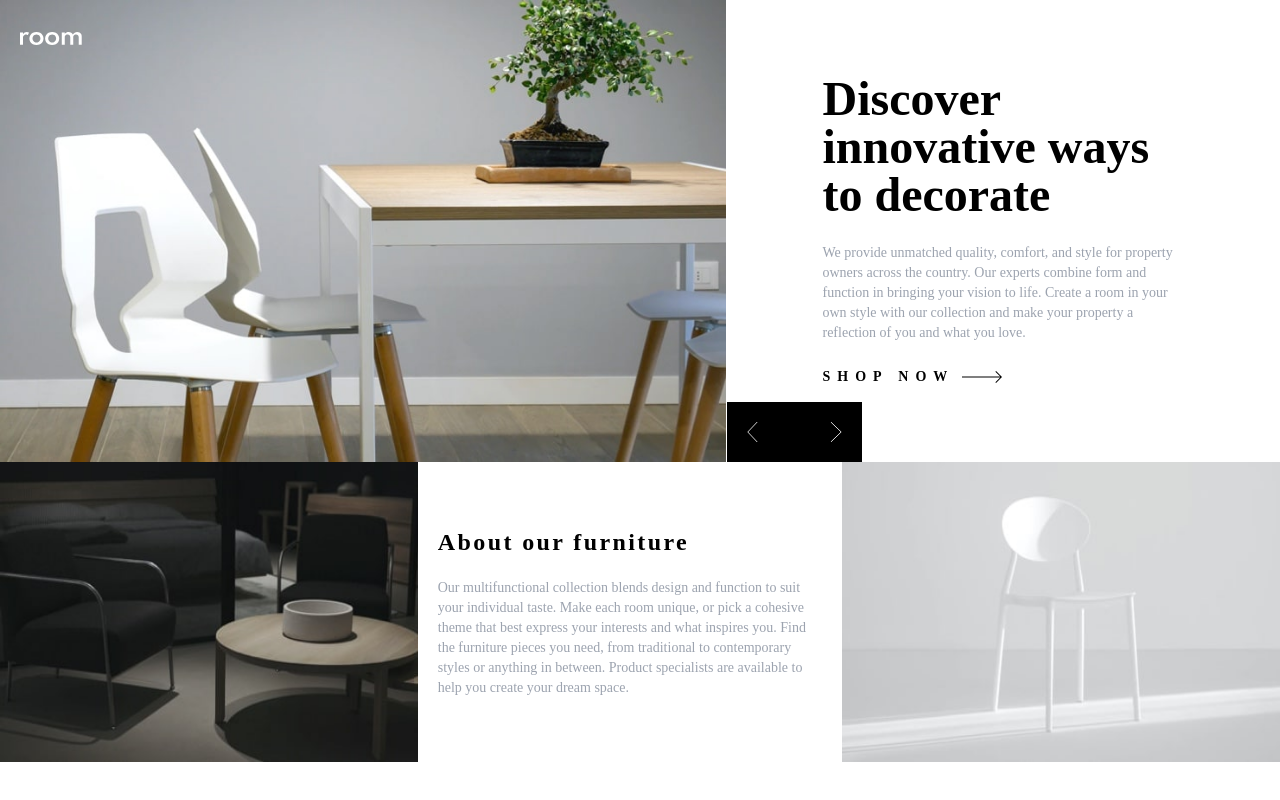
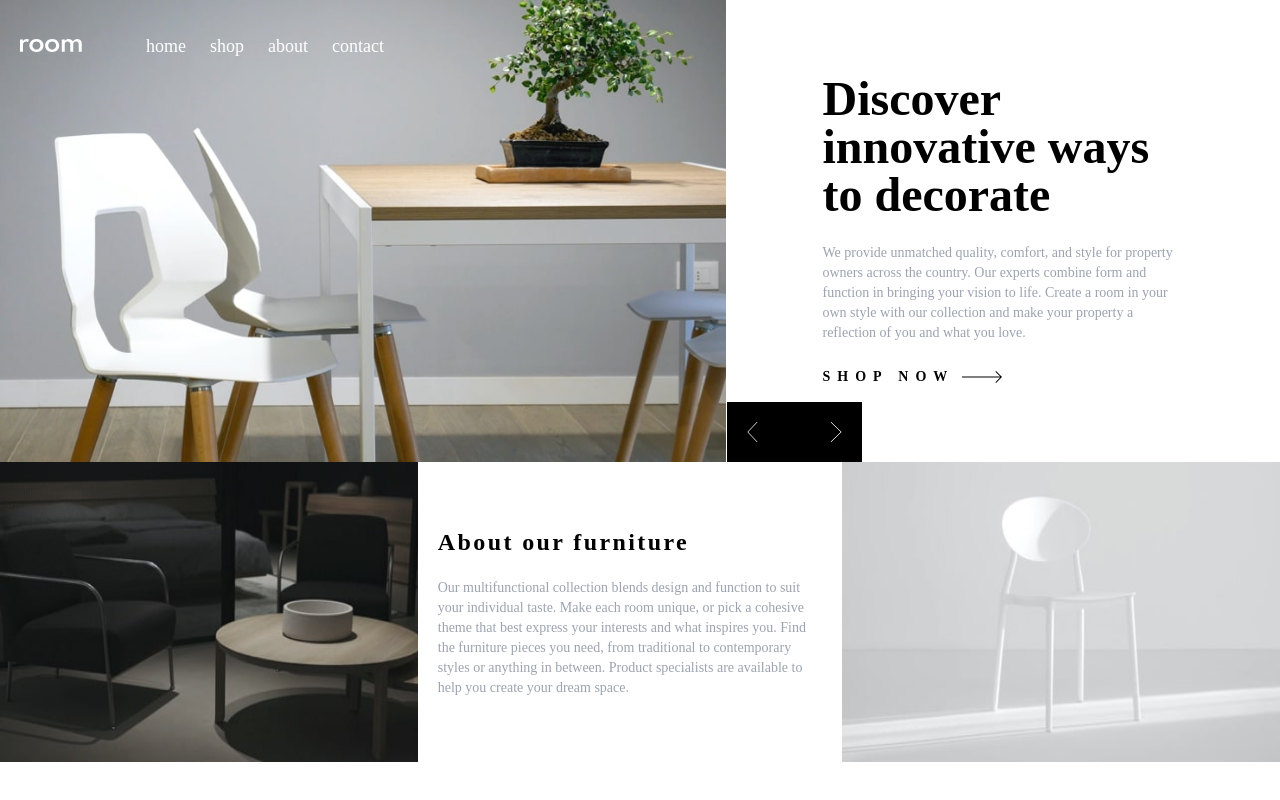
Before and after one commit to pankajrampawar/room-homepage-master, a React (Create React App) app: page / in a window 1280 px wide. Built offline with nearby package versions, Linux system fonts and the light colour scheme.

Commit message:
added menu bar for desktop

```diff
--- a/src/App.js
+++ b/src/App.js
@@ -32,7 +32,7 @@ function App() {
   return (
   <div className='relative md:h-screen'>
 
-    <header className='p-5 flex  items-center absolute w-full mt-3 z-10'>
+    <header className='p-5 flex  items-center absolute w-full mt-3 z-10 md:gap-16'>
         <div className='sm:hidden'>
           <img src='/images/icon-hamburger.svg' />
         </div>
@@ -41,13 +41,21 @@ function App() {
           <img src='/images/logo.svg' alt='logo'/>
         </div>
 
+        {/* Components for desktop */}
+        <div className='hidden md:flex gap-6 text-white fontS text-lg items-center'>
+          <span>home</span>
+          <span>shop</span>
+          <span>about</span>
+          <span>contact</span>
+        </div>
+
         { isMenuOpen &&
-          <div className='absolute top-0 left-0 w-full bg-white px-5 py-7 flex items-center'>
+          <div className='absolute top-0 left-0 w-full bg-white px-5 py-7 flex items-center md:hidden'>
             <div onClick={toggleMenu}>
               <img src='/images/icon-close.svg' />
             </div>
 
-            <div className='flex gap-4 items-center justify-center w-full flex-wrap'>
+            <div className='flex gap-4 items-center justify-center w-full flex-wrap md:hidden'>
               <span>Home</span>
               <span>Shop</span>
               <span>About</span>
```
